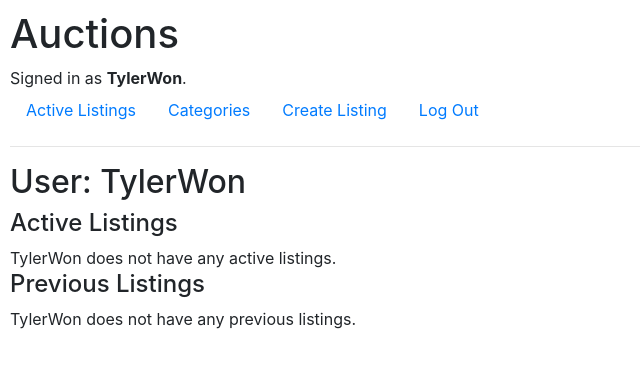
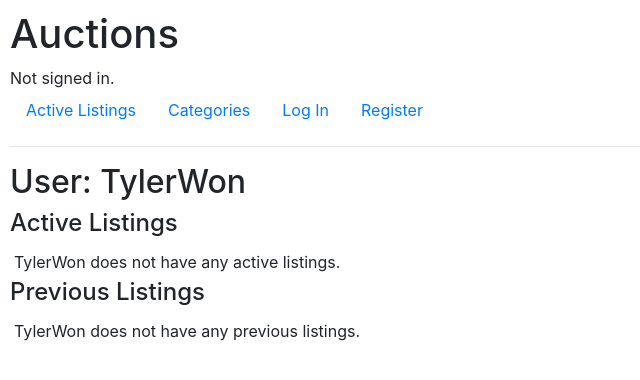
Before and after one commit to TylerWon/commerce, a Django app: a page that uses auctions/templates/auctions/user.html in a window 1280 px wide. Shown: the top 380 px of the page, without its empty margins (0-640 px from the left). Run offline with Django 3.2, Linux system fonts and the light colour scheme; data comes from the database, SQL or seed files in the repository; both versions use the stored data as it was after the commit; some libraries are stand-ins or nearby versions.

Commit message:
fix formatting

```diff
--- a/auctions/static/auctions/styles.css
+++ b/auctions/static/auctions/styles.css
@@ -14,3 +14,7 @@
 .formFieldSpacing {
     margin-bottom: 4px;
 }
+
+.listingSpacing {
+    padding: 4px;
+}
--- a/auctions/templates/auctions/index.html
+++ b/auctions/templates/auctions/index.html
@@ -8,7 +8,7 @@
         <h2>Active Listings</h2>
     {% endif %}
 
-    <div class="p-1">
+    <div class="listingSpacing">
         {% for listing in listings %}
             <div class="container-fluid border mb-3">
                 <div class="row">
--- a/auctions/templates/auctions/user.html
+++ b/auctions/templates/auctions/user.html
@@ -1,10 +1,11 @@
-{% extends 'auctions/index.html' %}
+{% extends 'auctions/layout.html' %}
 
 {% block body %}
-    <h2>User: {{ user.username }}</h2>
+    <h2>User: {{ username }}</h2>
     <div>
         <div>
             <h4>Active Listings</h4>
+            <div class="listingSpacing">
                 {% for listing in activeListings %}
                     <div class="container-fluid border mb-3">
                         <div class="row">
@@ -35,11 +36,13 @@
                         </div>
                     </div>
                 {% empty %}
-                {{ user.username }} does not have any active listings.
+                    {{ username }} does not have any active listings.
                 {% endfor %}
+            </div>
         </div>
         <div>
             <h4>Previous Listings</h4>
+            <div class="listingSpacing">
                 {% for listing in previousListings %}
                     <div class="container-fluid border mb-3">
                         <div class="row">
@@ -70,8 +73,10 @@
                         </div>
                     </div>
                 {% empty %}
-                {{ user.username }} does not have any previous listings.
+                    {{ username }} does not have any previous listings.
                 {% endfor %}
+            </div>
+
         </div>
     </div>
 {% endblock %}
--- a/auctions/views.py
+++ b/auctions/views.py
@@ -128,7 +128,7 @@
     user = User.objects.get(username=username)
 
     return render(request, "auctions/user.html", {
-        "user": user,
+        "username": user.username,
         "activeListings": user.listings.all().filter(active=True),
         "previousListings": user.listings.all().filter(active=False)
     })
```
Also changed, not shown: db.sqlite3. Lines whose indentation alone changed are shown as unchanged.
